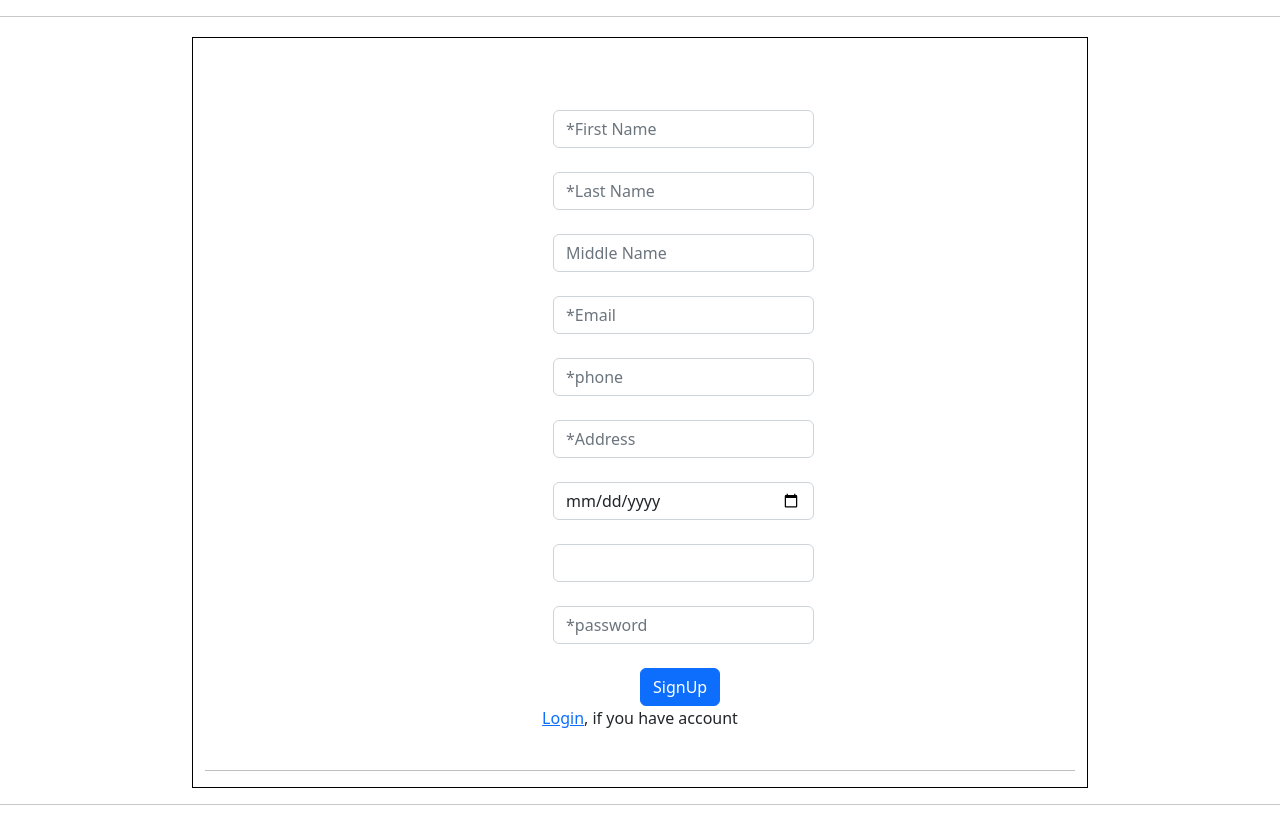
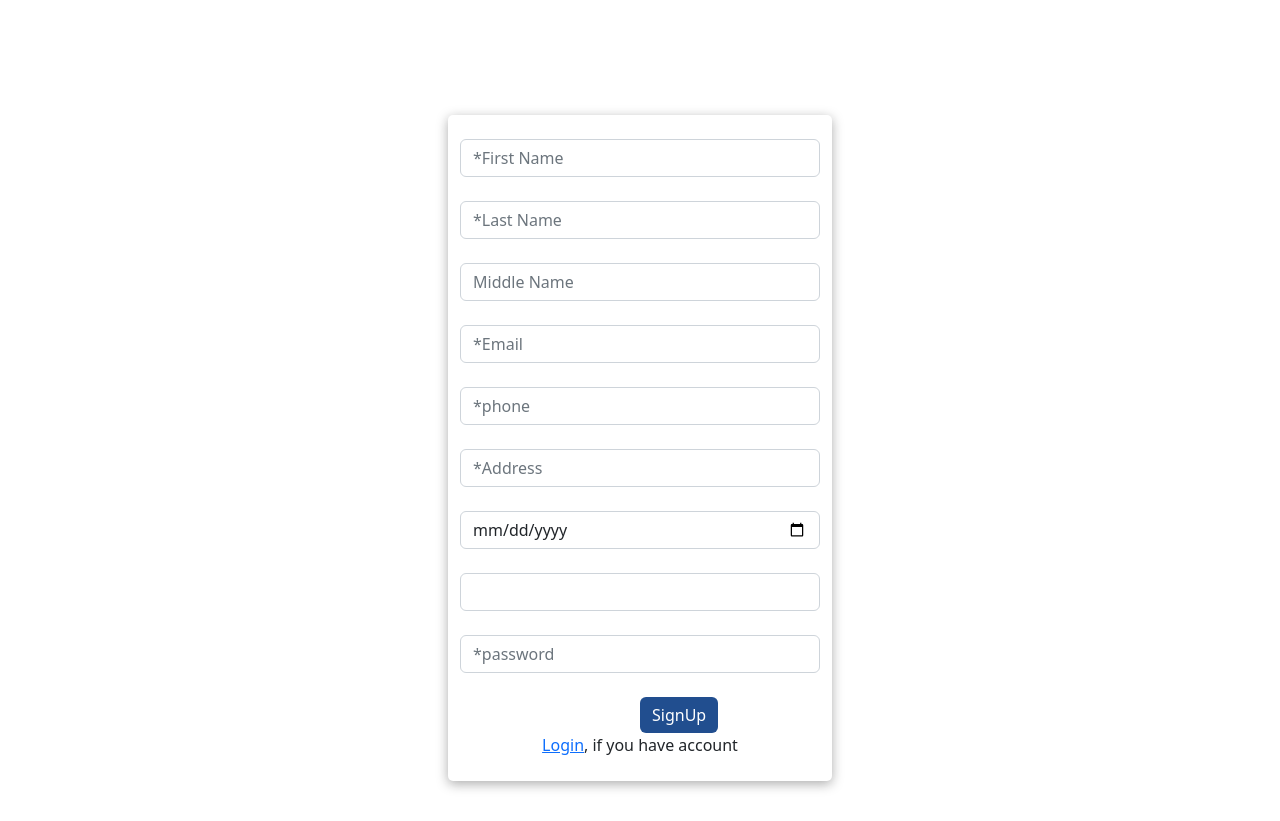
Before and after one commit to Rajamanikandan6/maveric-bank-webapp, an Angular app: page /signup in a window 1280 px wide. After the commit the page ends 800 px from the top, so only its background shows below. Built offline with nearby package versions, Linux system fonts and the light colour scheme.

Commit message:
adding updated UI as per the document

```diff
--- a/src/app/signup/component/signup.component.css
+++ b/src/app/signup/component/signup.component.css
@@ -1,28 +1,19 @@
-.container-fluid
-{
-    width:70%;
-    border-style: solid;
-    border-width: 1px;
-    border-color: black;
-    margin-top: 20px;
+html{
+    font-family: robot;
 }
-
 input{
-    width: 30%;
-    margin-left: 40%;
+    width: 100%;
 }
 
 select{
-    width: 30%;
-    margin-left: 40%;
-}
-
-.hr{
-    border-color:black;
-    border-style: solid;
+    width: 100%;
 }
 #btn_signup{
     margin-left: 50%;
+    background-color: #214e8f;
+    color: white;
+    border: none;
+
 }
 
 .input_male{
@@ -32,3 +23,13 @@ select{
 .lbl_male{
     margin-left: -180px;
 }
+
+#container_signup{
+    width:30%;
+    box-shadow: rgba(16, 16, 16, 0.35) 0px 3px 12px;
+    transform: translate(-50%, -50%);
+    border-radius:5px;
+    margin-top: 35%;
+    margin-left: 50%;
+    position: absolute;
+}
--- a/src/app/signup/component/signup.component.html
+++ b/src/app/signup/component/signup.component.html
@@ -1,6 +1,4 @@
 <!-- <app-header></app-header> -->
-<hr>
-<div ng-app = "myApp" class = "container-fluid" id="container_login">
   <div class = "form-group">
     <div class="javaerror" style="background-color: #ef0606;">
     </div>
@@ -8,11 +6,10 @@
     </div>
     </div>
 
+    <div ng-app = "myApp" class = "container-fluid" id="container_signup">
     <div class="row">
       <div class="div_class">
         <form #loginform="ngForm" (ngSubmit)="userSignup()">
-          <br>
-        <br>
 
 
       <div class = "form-group my-4">
@@ -54,11 +51,9 @@
         <a href="/">Login</a>, if you have account
        </div>
        <br>
-      <hr class="hr my-3">
 
     </form>
   </div>
 </div>
 </div>
-<hr>
 <!-- <app-footer></app-footer> -->
```
